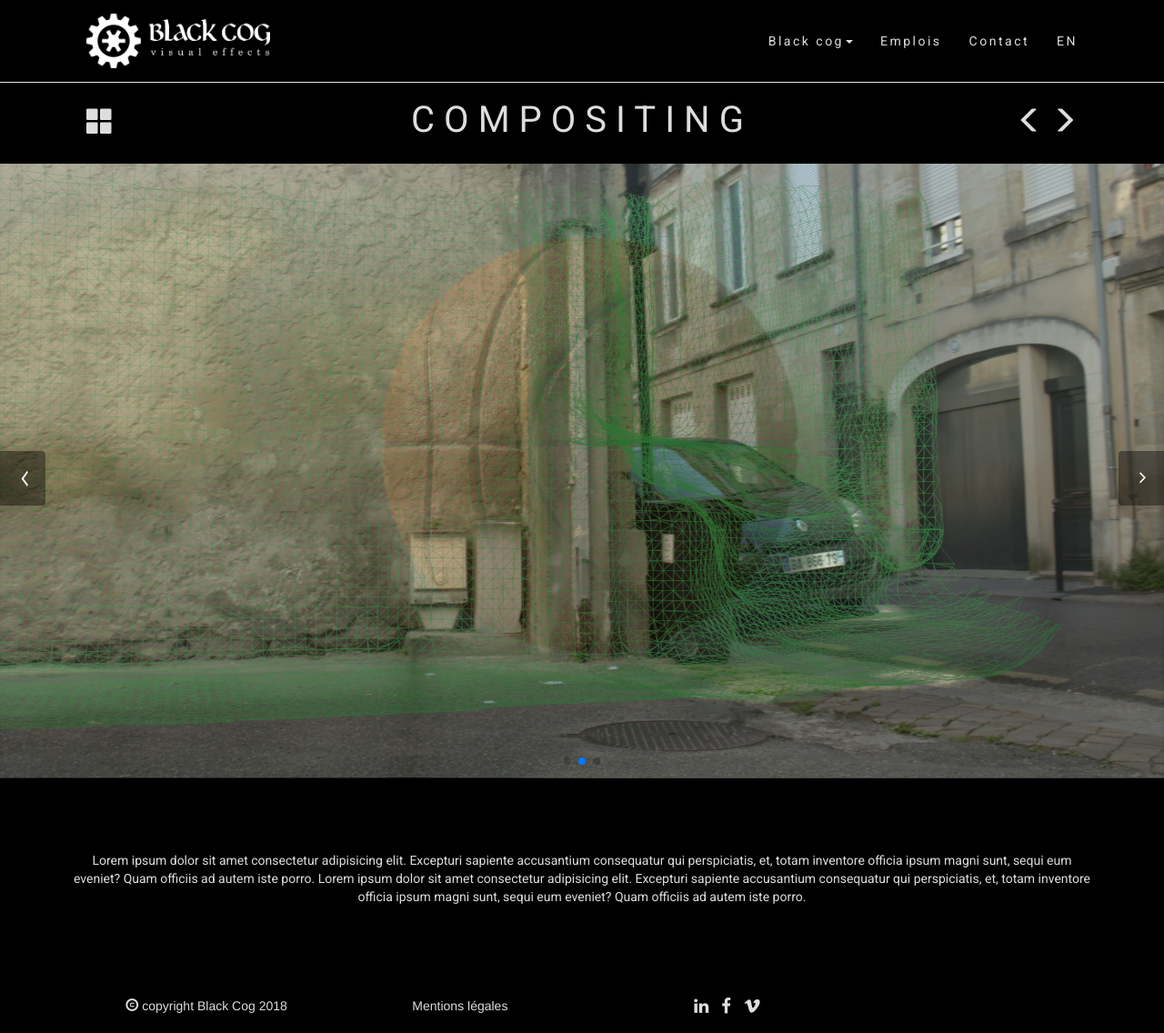
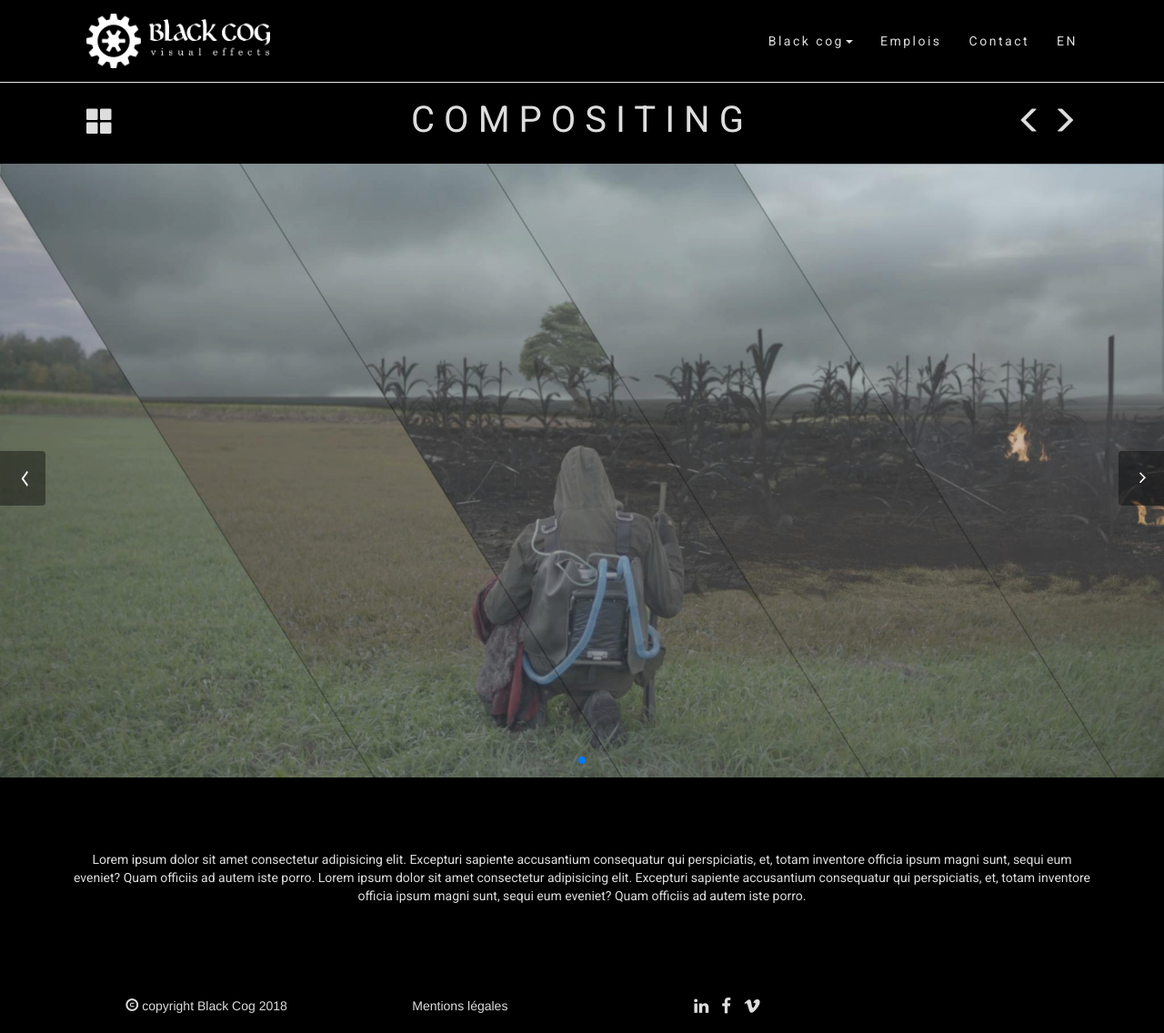
Before and after one commit to christiansen-merel/bookish-fortnight, a Jekyll site: the page built from fr/compositing.html, in a window 1280 px wide. Shown: the whole page at 91% size. Built offline with Jekyll 4.4.1, drawn with Linux system fonts in a browser that asks for light colours; nearby versions of some CDN libraries; library files that are not in the unit come from our copies.

Commit message:
Update compositing.html

```diff
--- a/fr/compositing.html
+++ b/fr/compositing.html
@@ -6,9 +6,7 @@ permalink: /services/compositing/
 classe: compositing
 langue: fr
 photos:
-  - ballon-basket.jpg
-  - screen_track3D.jpg
-  - earth_1001_2_paul_0001.jpg
+  - P02_breakDown_V2_slide.jpg
 precedent: bleu
 suivant: rouge
 ---
```
